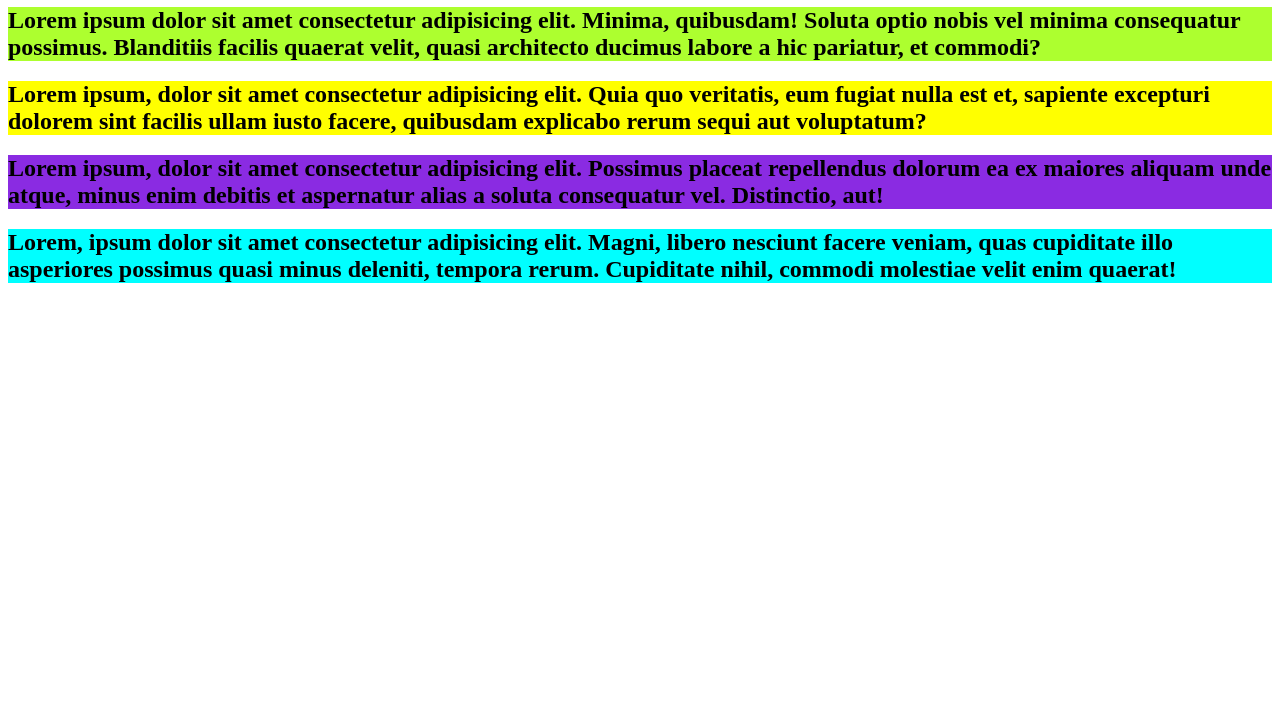
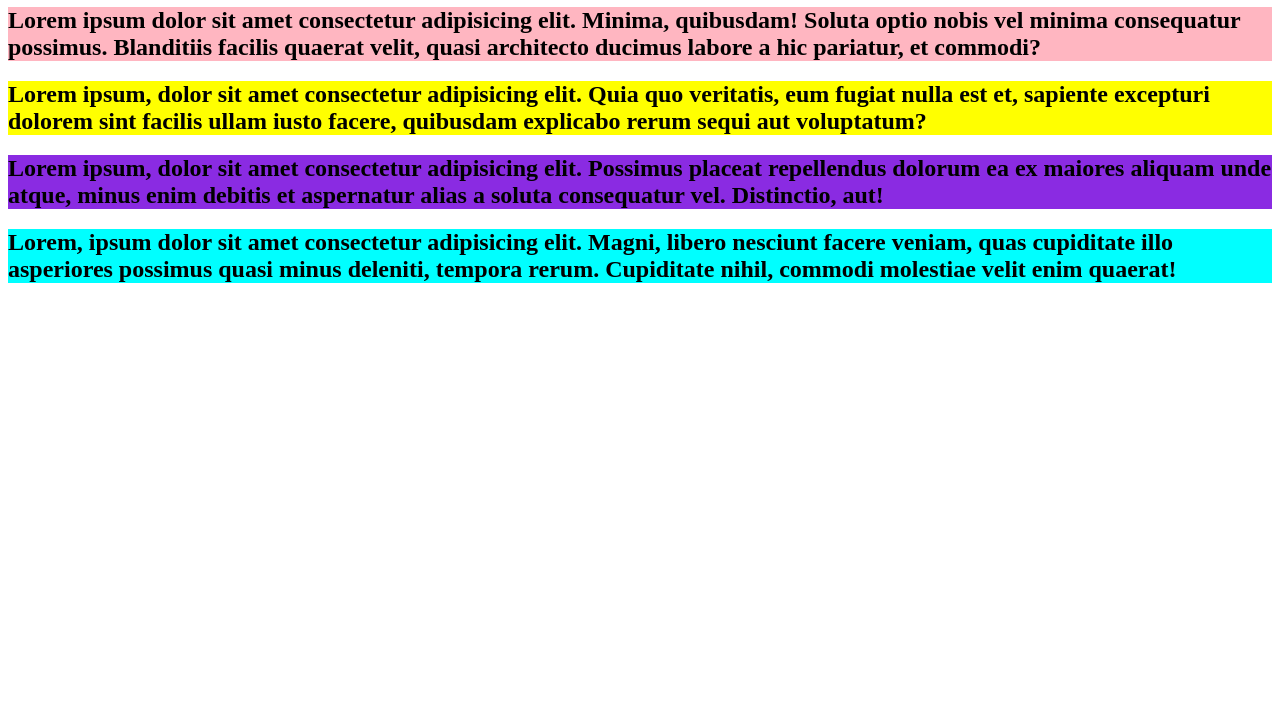
Before and after one commit to dimeshion/DemoProject, a plain HTML site: page index.html in a window 1280 px wide. Shown: the part 73-800 px from the top of the page. Drawn offline with Linux system fonts and the light colour scheme.

Commit message:
modified style.css

```diff
--- a/style.css
+++ b/style.css
@@ -1,5 +1,5 @@
 .first{
-    background-color: greenyellow;
+    background-color: lightpink;
     display: block;
 }
 .second{
```
